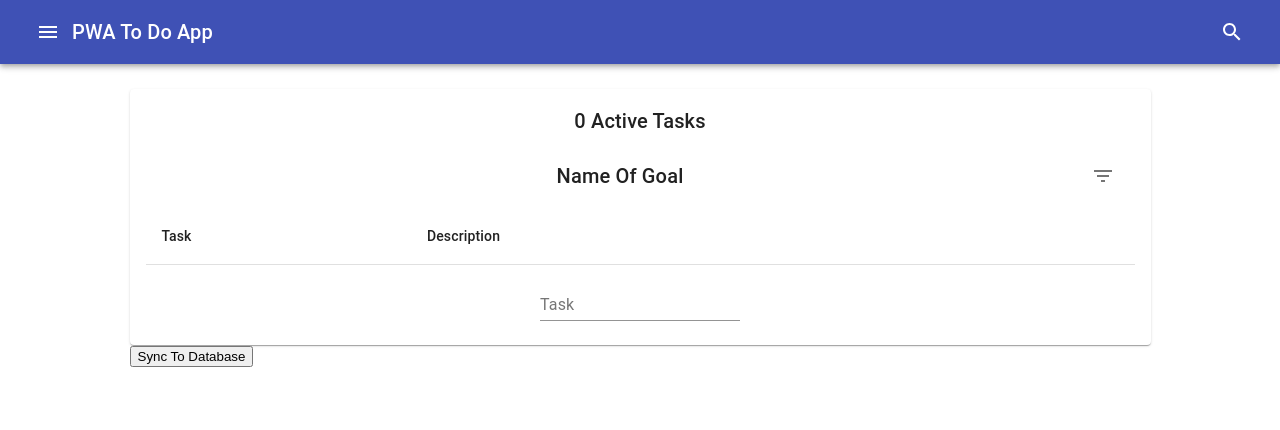
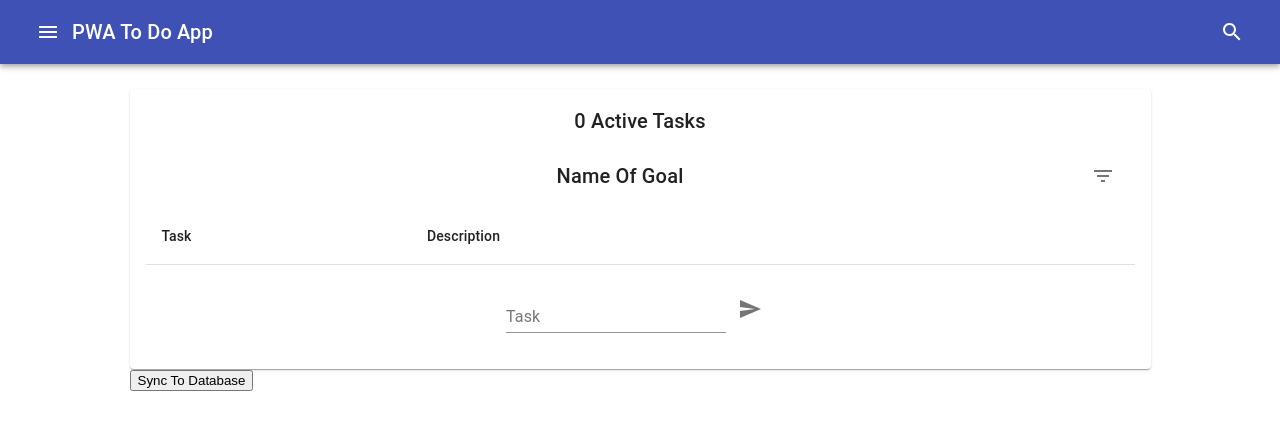
Before and after one commit to LoganConnor44/to-do-list-react-app, a React (Create React App) app: page / in a window 1280 px wide. Shown: the top 430 px of the page. Built offline with nearby package versions, Linux system fonts and the light colour scheme.

Commit message:
fixing the input text colour

```diff
--- a/src/components/create-task.js
+++ b/src/components/create-task.js
@@ -1,24 +1,17 @@
-import React, {useState} from 'react';
+import React, { useState } from 'react';
 import { makeStyles } from '@material-ui/core/styles';
 import TextField from '@material-ui/core/TextField';
-
-const useStyles = makeStyles(theme => ({
-    root: {
-      '& > *': {
-        margin: theme.spacing(1),
-        width: 200,
-        background: "white"
-      },
-    },
-  }));
+import '../styles/create-task.css';
+import SendIcon from '@material-ui/icons/Send';
+import IconButton from '@material-ui/core/IconButton';
+import Tooltip from '@material-ui/core/Tooltip';
 
 /**
  * React create task web component.
  *
  * @param {function} addTask
  */
-const CreateTask = ({addTask}) => {
-    const classes = useStyles();
+const CreateTask = ({ addTask }) => {
 	const [value, setValue] = useState("");
 
 	const handleSubmit = event => {
@@ -30,19 +23,26 @@ const CreateTask = ({addTask}) => {
 		setValue("");
 	};
 
-    return(
-        <form onSubmit = {handleSubmit}
-            className={classes.root}
+	return (
+		<form-styling>
+			<form onSubmit={handleSubmit}
 				noValidate
 				autoComplete="off">
 				<TextField
-                label = "Task"
-                type = "text"
-                className = "input"
-                value = {value}
-                placeholder = "Add a new task"
-                onChange = {event => setValue(event.target.value)} />
+					label="Task"
+					type="text"
+					className="input asdf"
+					value={value}
+					placeholder="Add a new task"
+					onChange={event => setValue(event.target.value)}
+					style={{ color: "rgba(0, 0, 0, 0.87)"}} />
+				<Tooltip title="save" >
+					<IconButton aria-label="save" type="input">
+						<SendIcon />
+					</IconButton>
+				</Tooltip>
 			</form>
+		</form-styling>
 	);
 };
 
--- /dev/null
+++ b/src/styles/create-task.css
@@ -0,0 +1,9 @@
+form-styling {
+    margin: 4px;
+    width: 200px;
+    background: white;
+}
+
+input:hover {
+    color: black !important;
+}
```
Lines whose indentation alone changed are shown as unchanged.
